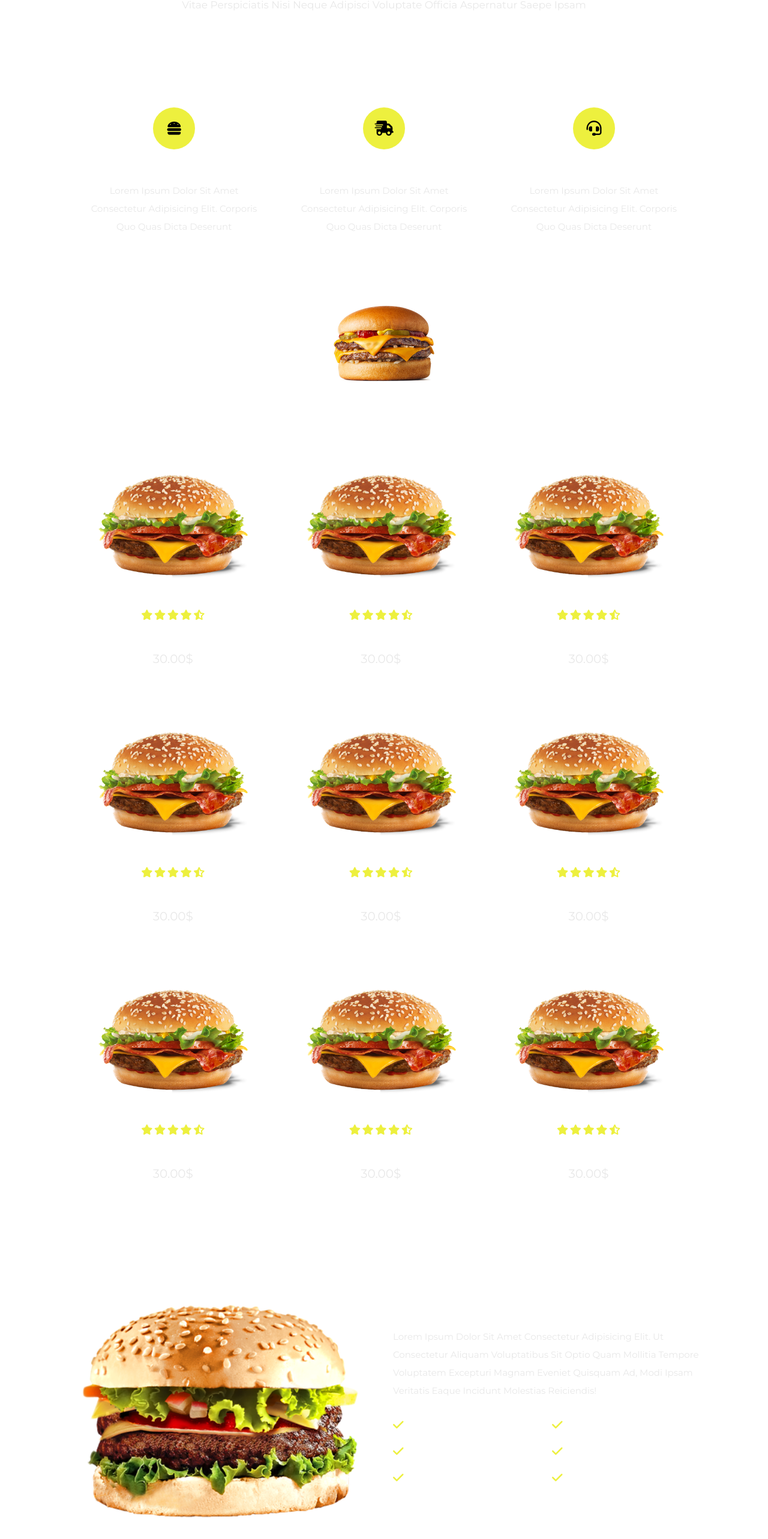
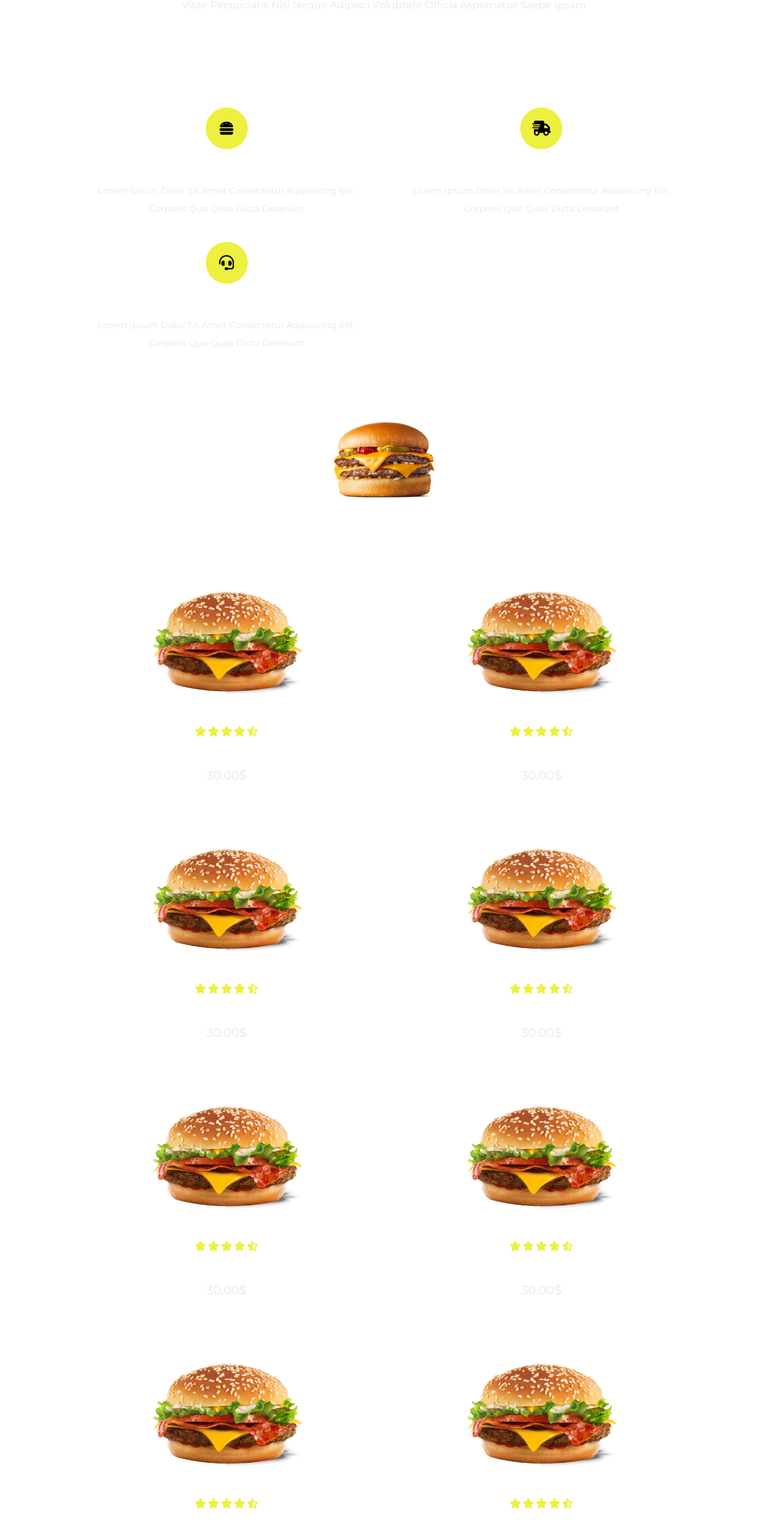
Before and after one commit to ihorutkin/Burger, a plain HTML site: page index.html in a window 1280 px wide. Shown: the part 915-3480 px from the top of the page at 60% size. Drawn offline with nearby package versions, Linux system fonts and the light colour scheme; a web font is replaced by a local one.

Commit message:
Add files via upload

```diff
--- a/index.html
+++ b/index.html
@@ -200,7 +200,7 @@
                 </div>
             </div>
 
-            <div class="box" data-aos="fade-up" data-aos-delay="13505">
+            <div class="box" data-aos="fade-up" data-aos-delay="1350">
                 <img src="img/BurgerPhoto1.png" alt="">
                 <div class="content">
                     <div class="stars">
--- a/style/style.scss
+++ b/style/style.scss
@@ -209,7 +209,8 @@ section{
 }
 
 .service{
-    display: flex;
+    display: grid;
+    grid-template-columns: repeat(auto-fit, minmax(41rem, 1fr));
 
     .box{
         text-align: center;
@@ -240,7 +241,7 @@ section{
 .menu{
     .box-container{
         display: grid;
-        grid-template-columns: 33% 33% 33%;
+        grid-template-columns: repeat(auto-fit, minmax(41rem, 1fr));
 
         .box{
             text-align: center;
@@ -326,7 +327,7 @@ section{
 .reviews{
     .box-container{
         display: grid;
-        grid-template-columns: 33% 33% 33%;
+        grid-template-columns: repeat(auto-fit, minmax(41rem, 1fr));
 
         .box{
             text-align: center;
@@ -432,7 +433,7 @@ section{
 .blogs{
     .box-container{
         display: grid;
-        grid-template-columns: 33% 33% 33%;
+        grid-template-columns: repeat(auto-fit, minmax(41rem, 1fr));
 
         .box{
             position: relative;
```
Also changed, not shown: style/style.css.
